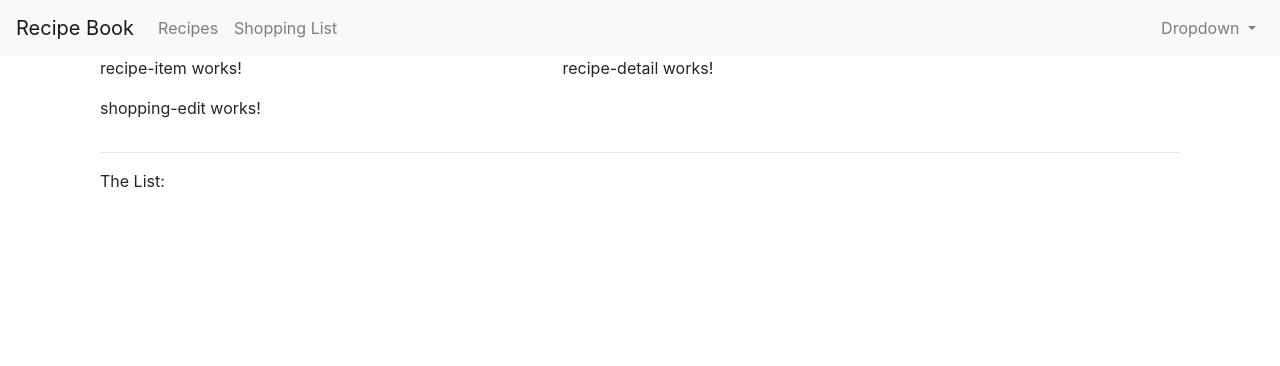
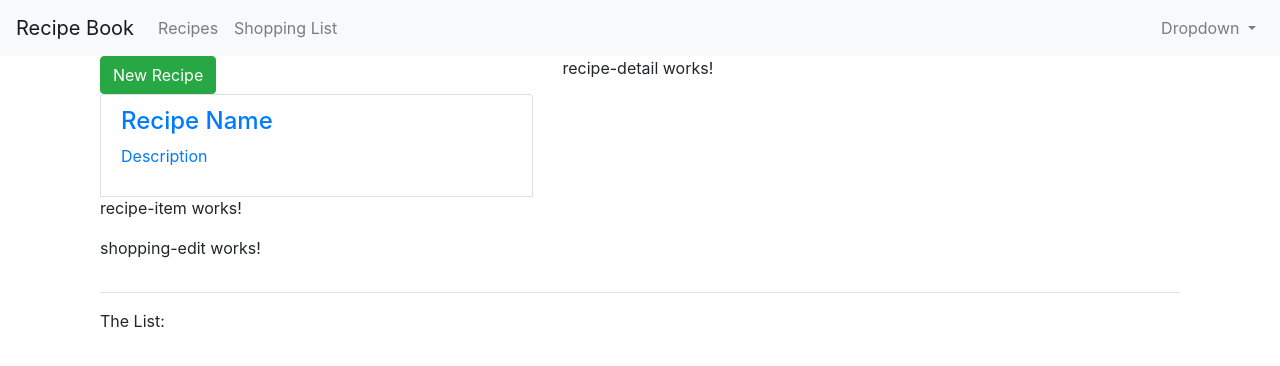
Before and after one commit to eghove/ang-recipe-book, an Angular app in the folder recipe-app/: page / in a window 1280 px wide. Shown: the top 366 px of the page. Built offline with nearby package versions, Linux system fonts and the light colour scheme.

Commit message:
work on recipe list

```diff
--- a/recipe-app/src/app/recipe/recipe-list/recipe-list.component.html
+++ b/recipe-app/src/app/recipe/recipe-list/recipe-list.component.html
@@ -1 +1,16 @@
-<app-recipe-item></app-recipe-item>
+<div class="row">
+  <div class="col-md-12">
+    <button class="btn btn-success">New Recipe</button>
+  </div>
+</div>
+<div class="row">
+  <div class="col-md-12">
+    <a href="#" class="list-group-item clearfix">
+      <div class="pull-left">
+        <h4 class="list-group-item-heading">Recipe Name</h4>
+        <p class="list-group-item-text">Description</p>
+      </div>
+    </a>
+    <app-recipe-item></app-recipe-item>
+  </div>
+</div>
--- a/recipe-app/src/app/recipe/recipe-list/recipe-list.component.ts
+++ b/recipe-app/src/app/recipe/recipe-list/recipe-list.component.ts
@@ -1,4 +1,5 @@
 import { Component, OnInit } from '@angular/core';
+import { Recipe } from '../recipe.model';
 
 @Component({
   selector: 'app-recipe-list',
@@ -6,6 +7,9 @@ import { Component, OnInit } from '@angular/core';
   styleUrls: ['./recipe-list.component.css']
 })
 export class RecipeListComponent implements OnInit {
+  recipes: Recipe[] = [
+    new Recipe ('Test Recipe', 'this is a test', 'test path')
+  ];
 
   constructor() { }
 
--- /dev/null
+++ b/recipe-app/src/app/recipe/recipe.model.ts
@@ -0,0 +1,13 @@
+export class Recipe {
+  // the model
+  public name: string;
+  public description: string;
+  public imagePath: string;
+
+  // instantiate the contructor
+  constructor(name: string, desc: string, image: string) {
+    this.name = name;
+    this.description = desc;
+    this.imagePath = image;
+  }
+}
```
